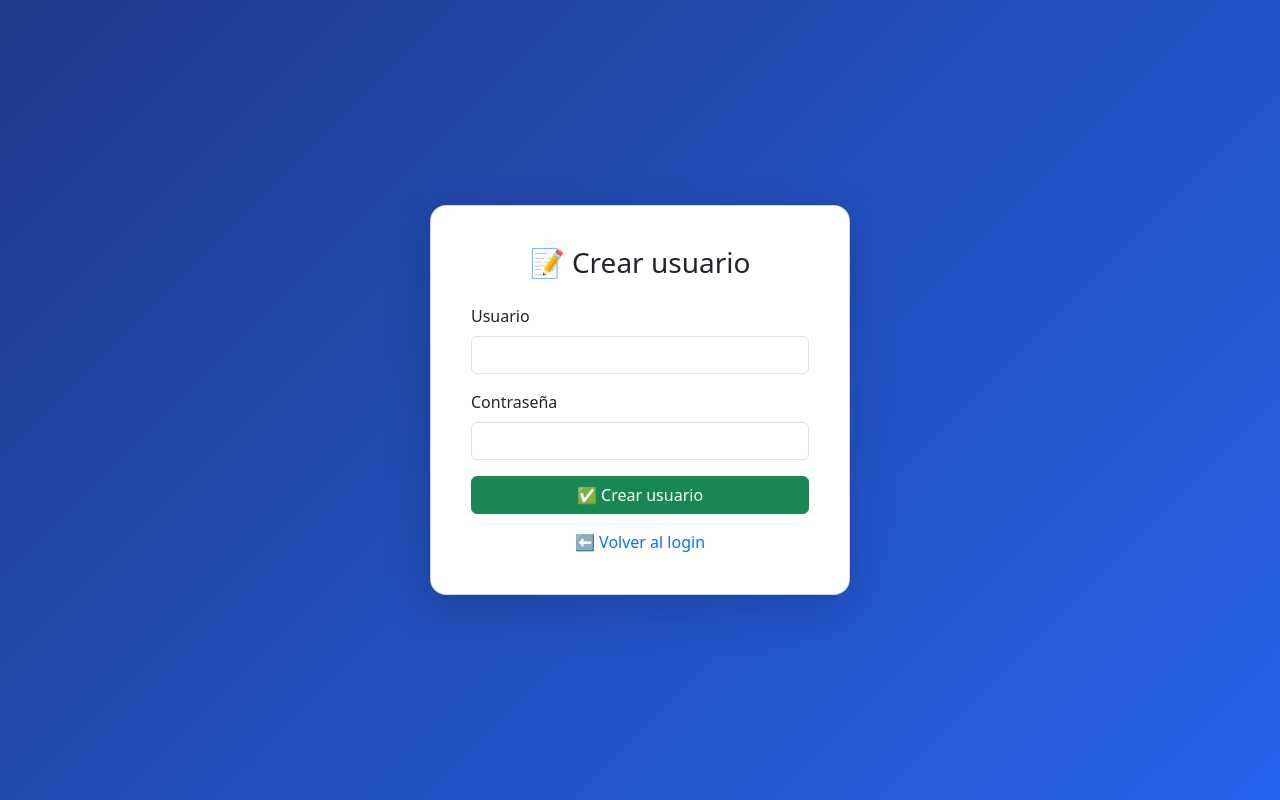
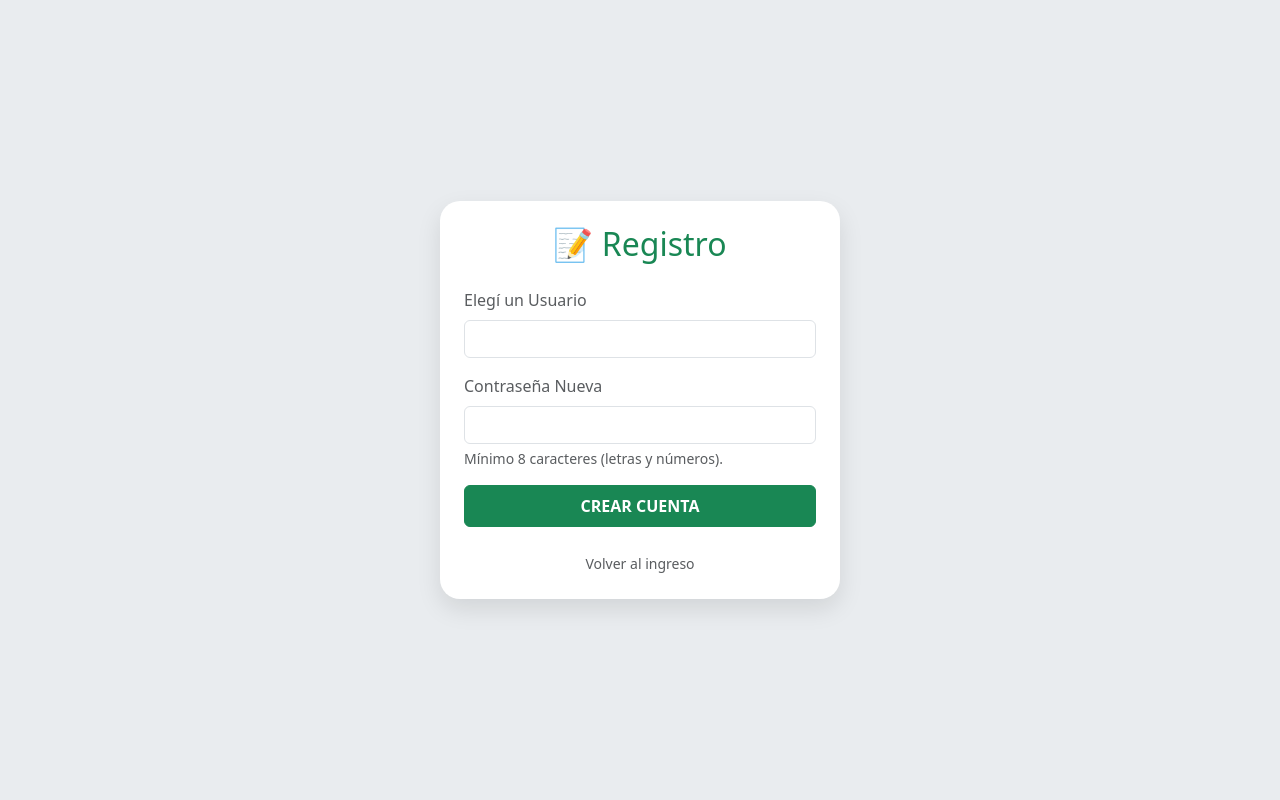
Before and after one commit to Pastormerlo/control-drenaje, a Flask app: page /registro in a window 1280 px wide. Run offline with Flask 3, Linux system fonts and the light colour scheme; some libraries are stand-ins or nearby versions.

Commit message:
Add files via upload

```diff
--- a/templates/register.html
+++ b/templates/register.html
@@ -2,69 +2,43 @@
 <html lang="es">
 <head>
     <meta charset="UTF-8">
-    <title>Crear usuario</title>
-
-    <!-- Bootstrap 5 -->
-    <link href="https://cdn.jsdelivr.net/npm/bootstrap@5.3.2/dist/css/bootstrap.min.css" rel="stylesheet">
-
+    <meta name="viewport" content="width=device-width, initial-scale=1.0">
+    <title>Registro - Control Salud</title>
+    <link href="https://cdn.jsdelivr.net/npm/bootstrap@5.3.0/dist/css/bootstrap.min.css" rel="stylesheet">
     <style>
-        body {
-            background: linear-gradient(135deg, #1e3a8a, #2563eb);
-            min-height: 100vh;
-        }
-        .card {
-            border-radius: 1rem;
-        }
-        a {
-            text-decoration: none;
-        }
+        body { background: #e9ecef; height: 100vh; display: flex; align-items: center; justify-content: center; }
+        .card { border-radius: 20px; box-shadow: 0 10px 25px rgba(0,0,0,0.1); border: none; width: 100%; max-width: 400px; }
     </style>
 </head>
-<body class="d-flex align-items-center justify-content-center">
+<body>
+    <div class="container p-3">
+        <div class="card p-4 mx-auto">
+            <h2 class="text-center mb-4 text-success">📝 Registro</h2>
 
-    <div class="card shadow-lg p-4" style="width: 100%; max-width: 420px;">
-        <div class="card-body">
-
-            <h3 class="text-center mb-4">📝 Crear usuario</h3>
-
-            {% if error %}
-                <div class="alert alert-danger text-center">
-                    {{ error }}
-                </div>
-            {% endif %}
-
-            {% if success %}
-                <div class="alert alert-success text-center">
-                    {{ success }}
-                </div>
-            {% endif %}
+            {% with messages = get_flashed_messages(with_categories=true) %}
+              {% if messages %}
+                {% for category, message in messages %}
+                  <div class="alert alert-{{ category }} fade show small" role="alert">{{ message }}</div>
+                {% endfor %}
+              {% endif %}
+            {% endwith %}
 
             <form method="POST">
-
                 <div class="mb-3">
-                    <label class="form-label">Usuario</label>
+                    <label class="form-label text-muted">Elegí un Usuario</label>
                     <input type="text" name="usuario" class="form-control" required>
                 </div>
-
                 <div class="mb-3">
-                    <label class="form-label">Contraseña</label>
+                    <label class="form-label text-muted">Contraseña Nueva</label>
                     <input type="password" name="password" class="form-control" required>
+                    <div id="passwordHelp" class="form-text">Mínimo 8 caracteres (letras y números).</div>
                 </div>
-
-                <div class="d-grid gap-2">
-                    <button class="btn btn-success">
-                        ✅ Crear usuario
-                    </button>
-                </div>
-
+                <button type="submit" class="btn btn-success w-100 py-2 fw-bold">CREAR CUENTA</button>
             </form>
-
-            <div class="text-center mt-3">
-                <a href="{{ url_for('login') }}">⬅ Volver al login</a>
+            <div class="text-center mt-4">
+                <a href="{{ url_for('login') }}" class="text-decoration-none small text-muted">Volver al ingreso</a>
             </div>
-
         </div>
     </div>
-
 </body>
 </html>
```
Also changed, not shown: templates/login.html (+23 -38 lines).
